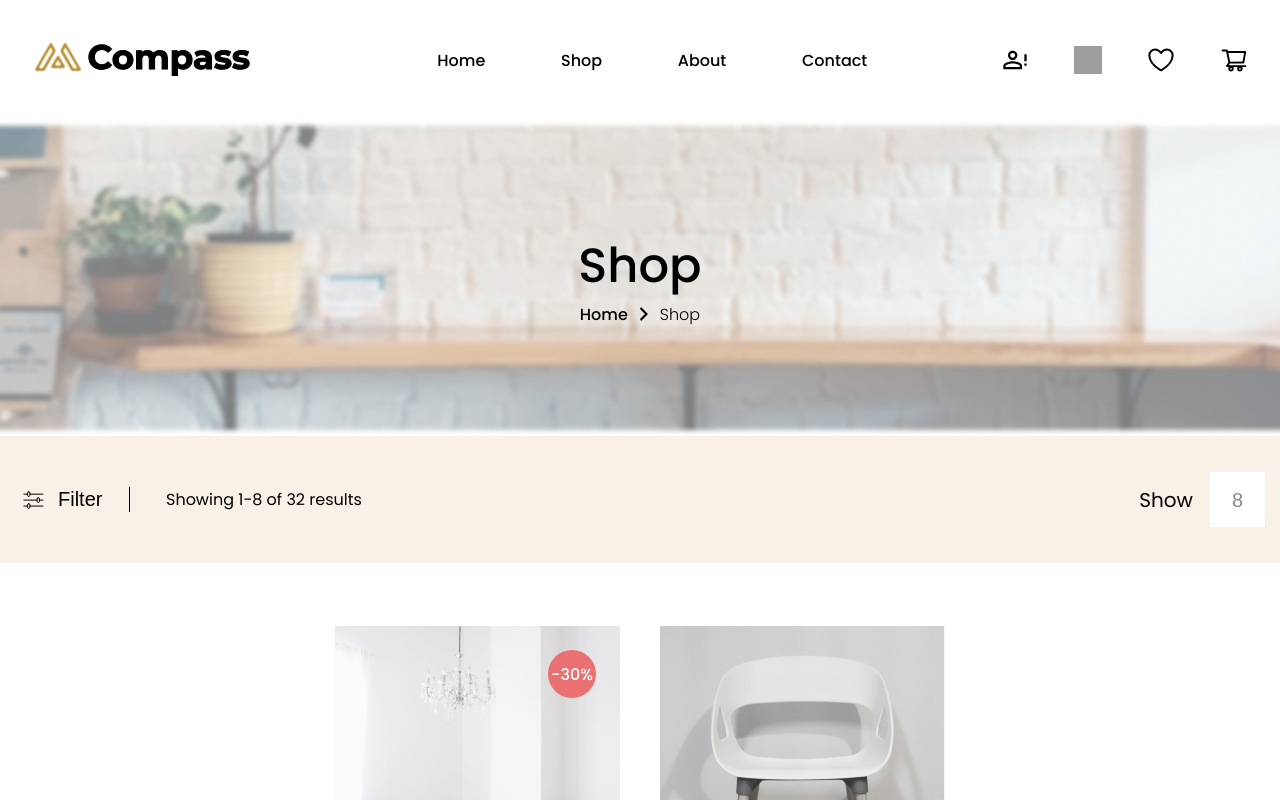
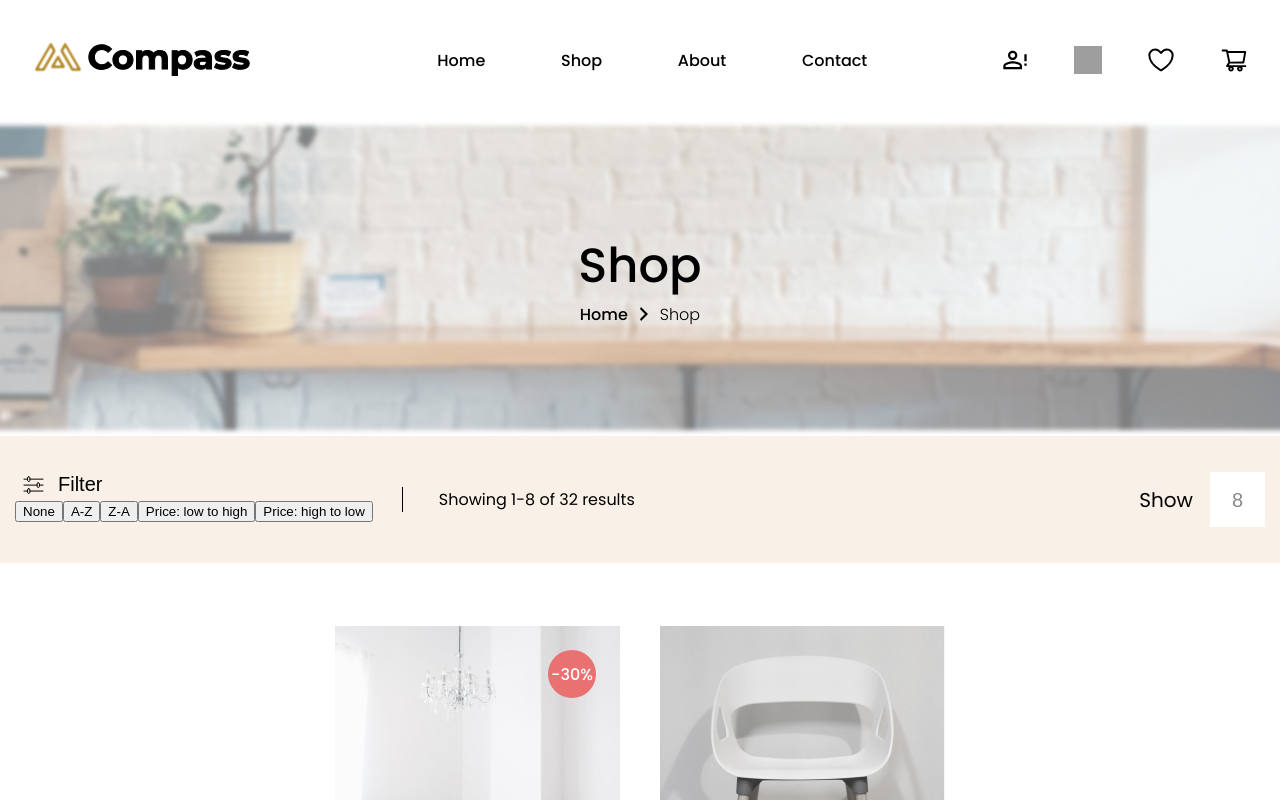
Before and after one commit to claraferraz/result-list-e-commerce, a React (Vite) app: page / in a window 1280 px wide. Shown: the top 800 px of the page. Built offline with nearby package versions, Linux system fonts and the light colour scheme; grey boxes are pictures that could not be loaded.

Commit message:
Feat: seleciona as ordenações

```diff
--- a/src/components/FilterInput/FilterInput.tsx
+++ b/src/components/FilterInput/FilterInput.tsx
@@ -1,11 +1,36 @@
 import styles from "./styles.module.css";
 import filterIcon from "../../assets/system-uicons_filtering.svg";
 
-export const FilterInput = () => {
+export enum OrderOptions {
+  None,
+  AlphaAsc,
+  AlphaDesc,
+  PriceAsc,
+  PriceDesc,
+}
+
+type Props = {
+  setOrder: (order: OrderOptions) => void;
+};
+
+export const FilterInput = ({ setOrder }: Props) => {
   return (
-    <button className={styles.filterBtn}>
-      <img src={filterIcon} alt="filter icon" />
-      Filter
-    </button>
+    <div>
+      <button className={styles.filterBtn}>
+        <img src={filterIcon} alt="filter icon" />
+        Filter
+      </button>
+      <div>
+        <button onClick={() => setOrder(OrderOptions.None)}>None</button>
+        <button onClick={() => setOrder(OrderOptions.AlphaAsc)}>A-Z</button>
+        <button onClick={() => setOrder(OrderOptions.AlphaDesc)}>Z-A</button>
+        <button onClick={() => setOrder(OrderOptions.PriceAsc)}>
+          Price: low to high
+        </button>
+        <button onClick={() => setOrder(OrderOptions.PriceDesc)}>
+          Price: high to low
+        </button>
+      </div>
+    </div>
   );
 };
```
